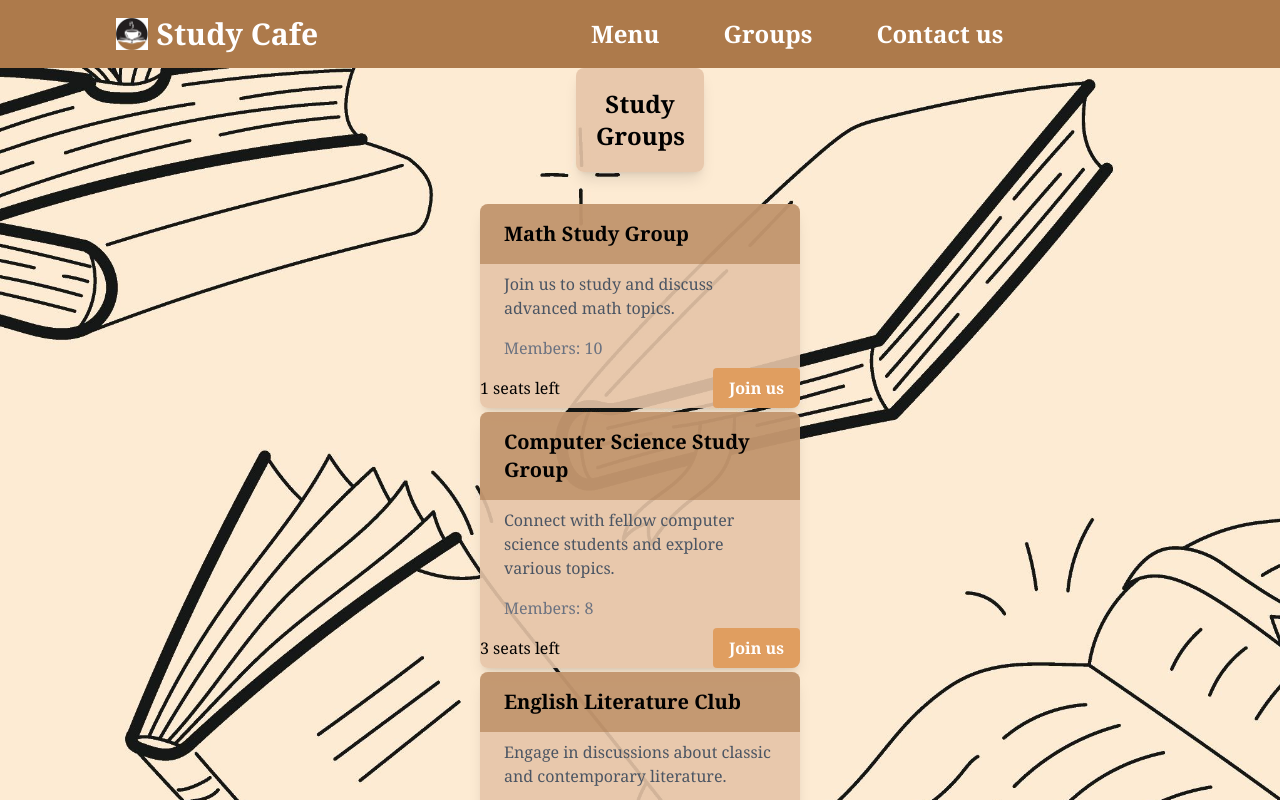
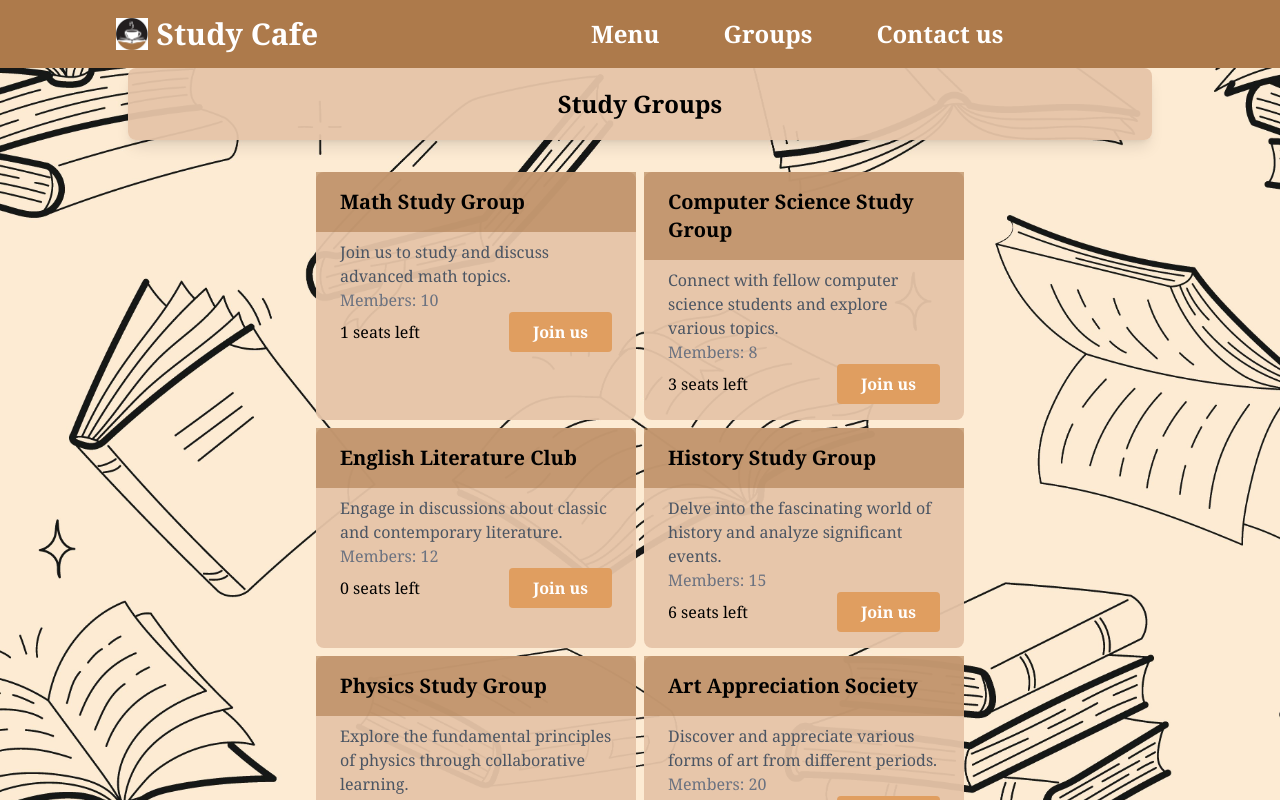
Before and after one commit to csakafeda/StudyCaf-, a React (Create React App) app in the folder app/: page /groups in a window 1280 px wide. Shown: the top 800 px of the page. Built offline with nearby package versions, Linux system fonts and the light colour scheme.

Commit message:
make group margin

```diff
--- a/app/src/component/Groups/Groups.tsx
+++ b/app/src/component/Groups/Groups.tsx
@@ -10,31 +10,36 @@ const Groups: React.FC = () => {
     return (
         <div className=" font-serif bg-image-container bg-cover min-h-screen"
              style={{backgroundImage: `url(${bgbooks})`, backgroundRepeat: "repeat", height: "100%"}}>
-            <div className="mr-72 ml-72">
-                <h2 className="rounded-lg bg-sand text-center text-2xl font-bold mr-72 ml-72 p-5 bg-opacity-90 shadow-lg">
+            <div className="mr-2 ml-2
+            md:mr-12 md:ml-12
+            lg:mr-24 lg:ml-24
+            xl:mr-32 xl:ml-32">
+                <h2 className="rounded-lg bg-sand text-center text-2xl font-bold p-5 bg-opacity-95 shadow-lg">
                     Study Groups
                 </h2>
                 <div className="p-8 flex justify-center items-center mb-4">
-                    <div className="flex gap-1 flex-wrap justify-center items-stretch">
+                    <div className="flex gap-2 flex-wrap justify-center">
                         {StudyGroups.map((group) => (
                             <div key={group.id}
-                                 className="w-80 rounded-lg overflow-hidden shadow-lg bg-opacity-90 bg-sand">
+                                 className="w-80 rounded-lg bg-opacity-95 bg-sand">
                                 <h3 className="text-xl font-semibold py-4 px-6 bg-camel bg-opacity-60 ">
                                     {group.name}
                                 </h3>
-                                <p className="text-gray-600 mb-2 py-2 px-6">{group.description}</p>
-                                <p className="text-gray-500 mb-2 px-6">Members: {group.members}</p>
+                                <div className={"mb-2 py-2 px-6"}>
+                                <p className="text-gray-600">{group.description}</p>
+                                <p className="text-gray-500">Members: {group.members}</p>
                                 {randomNumber() === 0 ? (
                                     <p className="text-red-500">No seats left</p>
                                 ) : (
-                                    <div className="flex justify-between items-center px-   6">
+                                    <div className="flex justify-between items-center">
                                         <p>{randomNumber()} seats left</p>
                                         <button
-                                            className="bg-nav-bar hover:bg-camel text-white font-bold py-2 px-4 rounded">
+                                            className="bg-nav-bar hover:bg-camel text-white font-bold py-2 px-6 rounded">
                                             Join us
                                         </button>
                                     </div>
                                 )}
+                                </div>
                             </div>
                         ))}
                     </div>
```
